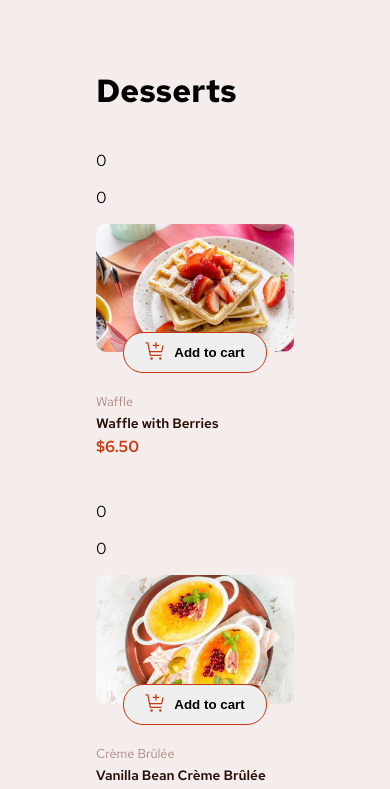
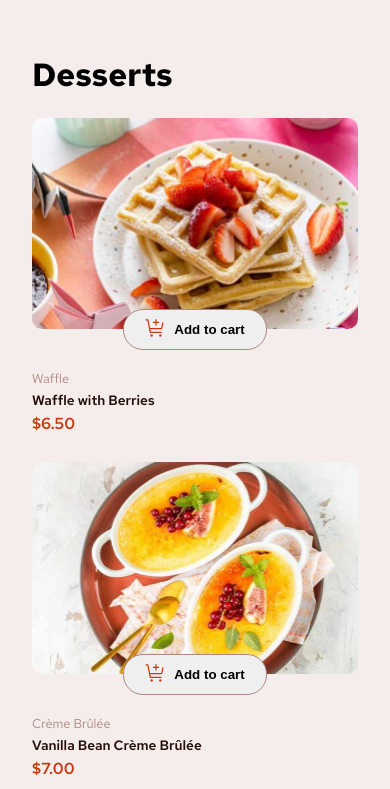
Before and after one commit to LorryAfriyie/product-list-with-cart, a React (Vite) app: page / in a window 390 px wide. Shown: the top 789 px of the page. Built offline with nearby package versions, Linux system fonts and the light colour scheme.

Commit message:
Styling changes
Adjusting body padding on mobile view.

```diff
--- a/src/assets/scss/Button.scss
+++ b/src/assets/scss/Button.scss
@@ -4,9 +4,8 @@
   .cart-btn {
     font-weight: 600;
     position: relative;
-
     top: -1.25rem;
-    border: 1px solid var(--clr-red);
+    border: 1px solid var(--rose-400);
     outline: none;
     width: 9rem;
     padding: 0.5rem 0 0.5rem 0;
@@ -57,5 +56,6 @@
 
   .cart-btn:hover {
     color: var(--clr-red);
+    border: 1px solid var(--clr-red);
   }
 }
--- a/src/assets/scss/app.scss
+++ b/src/assets/scss/app.scss
@@ -1,10 +1,10 @@
 .app {
   display: grid;
-
   gap: 2rem;
-  padding: 3rem 6rem 3rem 6rem;
+  padding: 2rem 2rem 2rem 2rem;
 
   @media (min-width: 60em) {
     grid-template-columns: 2fr 1fr;
+    padding: 3rem 6rem 3rem 6rem;
   }
 }
--- a/src/components/DessertCard.jsx
+++ b/src/components/DessertCard.jsx
@@ -1,7 +1,7 @@
 import { DesertInfo } from "./DessertInfo";
 import { DesertImage } from "./DessertImage";
 import { AddToCartBtn } from "./button";
-import { useState, useEffect } from "react";
+import { useState, useEffect, useRef } from "react";
 
 export function DessertCard({ image, name, category, price }) {
   const [quantity, setQuantity] = useState(0);
@@ -12,6 +12,8 @@ export function DessertCard({ image, name, category, price }) {
     price: "",
     quantity: 0,
   });
+
+  const imageBorder = useRef(null);
 
   function handleQuantity(data) {
     setQuantity(data);
@@ -35,13 +37,14 @@ export function DessertCard({ image, name, category, price }) {
 
   return (
     <div className="dessert-card">
-      <p>{isSubmit ? "1" : "0"}</p>
-      <p>{dessertData.quantity}</p>
-      <DesertImage image={image} />
+     {/*  <p>{isSubmit ? "1" : "0"}</p>
+      <p>{dessertData.quantity}</p> */}
+      <DesertImage image={image} ref={imageBorder} />
       <AddToCartBtn
         handleQuantity={handleQuantity}
         handleIsSubmit={handleIsSubmit}
         quantity={quantity}
+        ref={imageBorder}
       />
       <DesertInfo name={name} category={category} price={price} />
     </div>
--- a/src/components/DessertImage.jsx
+++ b/src/components/DessertImage.jsx
@@ -1,14 +1,22 @@
+/* eslint-disable react/display-name */
 /* eslint-disable react/prop-types */
 
-export function DesertImage({ image }) {
+import { forwardRef } from "react";
+
+export const DesertImage = forwardRef(({ image }, ref) => {
   return (
     <>
       <picture>
         <source media="(min-width: 960px)" srcSet={image.desktop} />
         <source media="(min-width: 600px)" srcSet={image.tablet} />
         <source srcSet={image.mobile} />
-        <img src={image.desktop} alt={image.desktop} className="dessert-img" />
+        <img
+          src={image.desktop}
+          alt={image.desktop}
+          className="dessert-img"
+          ref={ref}
+        />
       </picture>
     </>
   );
-}
+});
```
